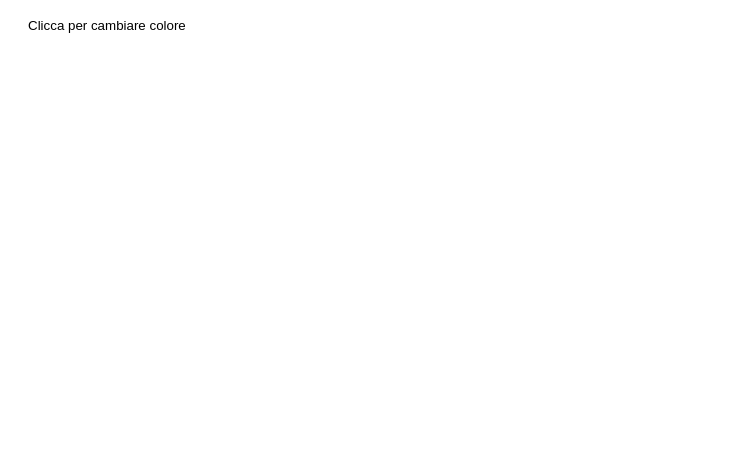
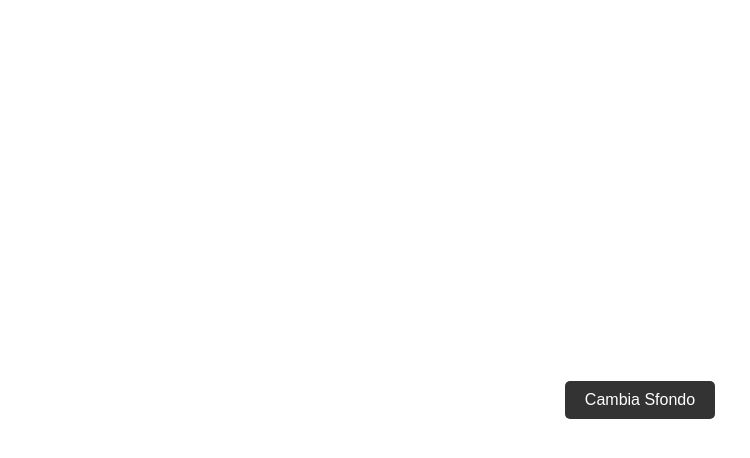
Before and after one commit to yeticolato/pixestore, a plain HTML site: page index.html in a window 1280 px wide. Shown: the whole page, without its empty margins (0-750 px from the left). Drawn offline with Linux system fonts and the light colour scheme.

Commit message:
Update index.html

```diff
--- a/index.html
+++ b/index.html
@@ -1,38 +1,42 @@
 <!DOCTYPE html>
-<html lang="it">
+<html lang="en">
 <head>
     <meta charset="UTF-8">
     <meta name="viewport" content="width=device-width, initial-scale=1.0">
-  <title>Pulsante Cambia Colore</title>
+    <title>Cambia Sfondo</title>
     <style>
-.button {
-  background-color: white; /* Colore iniziale bianco */
-  color: black;
-  padding: 10px 20px;
-  border: none;
-  cursor: pointer;
+        body {
+            background-color: white;
+            transition: background-color 0.5s;
+            display: flex;
+            justify-content: center;
+            align-items: center;
+            height: 100vh;
+            margin: 0;
         }
 
-.button:hover { /* Effetto hover (opzionale) */
-  background-color: #ccc;
+        button {
+            padding: 10px 20px;
+            font-size: 16px;
+            cursor: pointer;
+            border: none;
+            background-color: #333;
+            color: #fff;
+            border-radius: 5px;
         }
 
-.button.active { /* Classe "active" per il pulsante cliccato */
-  background-color: black;
-  color: white;
+        button:hover {
+            background-color: #555;
         }
-
     </style>
 </head>
 <body>
-  <button class="button">Clicca per cambiare colore</button>
+    <button onclick="toggleBackground()">Cambia Sfondo</button>
 
     <script>
-    const button = document.querySelector('.button');
-
-    button.addEventListener('click', () => {
-      button.classList.toggle('active'); // Attiva/disattiva la classe "active"
-    });
+        function toggleBackground() {
+            document.body.style.backgroundColor = document.body.style.backgroundColor === 'white' ? 'black' : 'white';
+        }
     </script>
 </body>
 </html>
```
Lines whose indentation alone changed are shown as unchanged.
